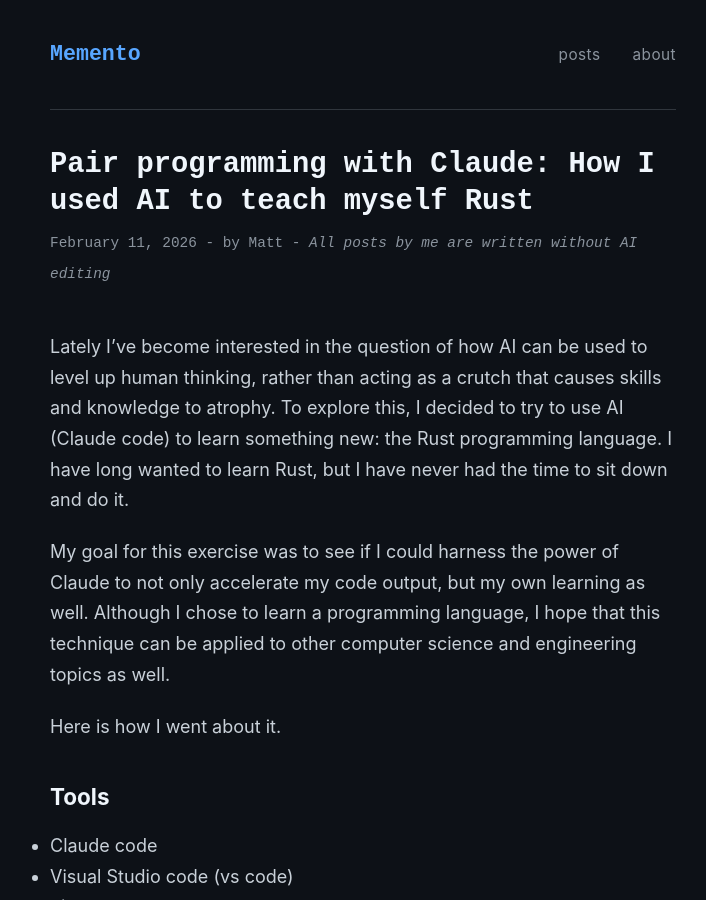
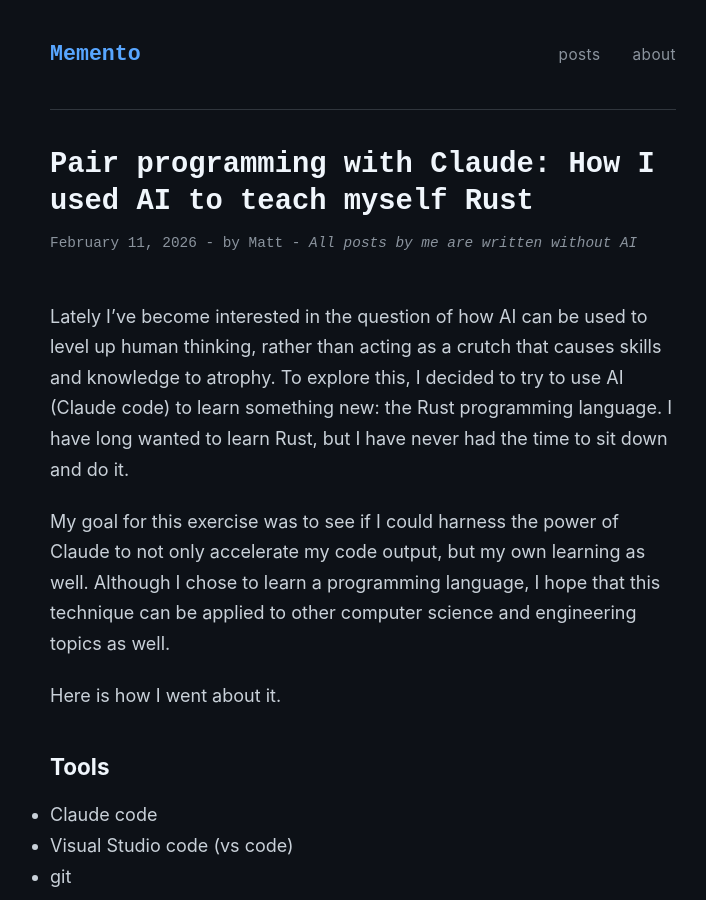
Before and after one commit to mlolson/blog, a Jekyll site: the page built from _posts/2026-02-11-learning-rust.md, in a window 1280 px wide and 900 px high. Shown: the whole window, without its empty margins (277-983 px from the left). Built offline with Jekyll 4.4.1, drawn with Linux system fonts in a browser that asks for light colours.

Commit message:
Update AI disclaimer wording
Co-Authored-By: Claude Opus 4.6 <noreply@anthropic.com>

```diff
--- a/_layouts/post.html
+++ b/_layouts/post.html
@@ -4,7 +4,7 @@ layout: default
 <article>
   <header class="post-header">
     <h1>{{ page.title }}</h1>
-    <time datetime="{{ page.date | date_to_xmlschema }}">{{ page.date | date: "%B %-d, %Y" }}{% if page.author %} - by {{ page.author }}{% endif %}{% if page.author == "Matt" %} - <em>All posts by me are written without AI editing</em>{% endif %}</time>
+    <time datetime="{{ page.date | date_to_xmlschema }}">{{ page.date | date: "%B %-d, %Y" }}{% if page.author %} - by {{ page.author }}{% endif %}{% if page.author == "Matt" %} - <em>All posts by me are written without AI</em>{% endif %}</time>
   </header>
   <div class="post-content">
     {{ content }}
```
